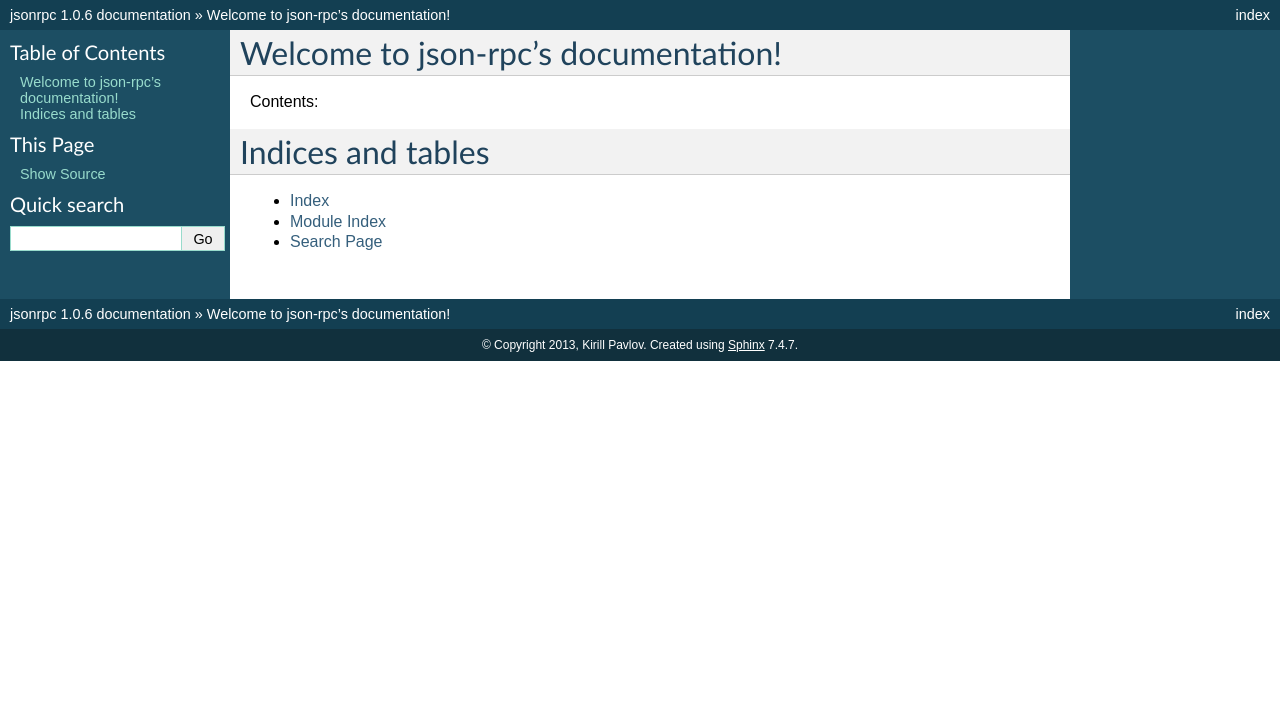
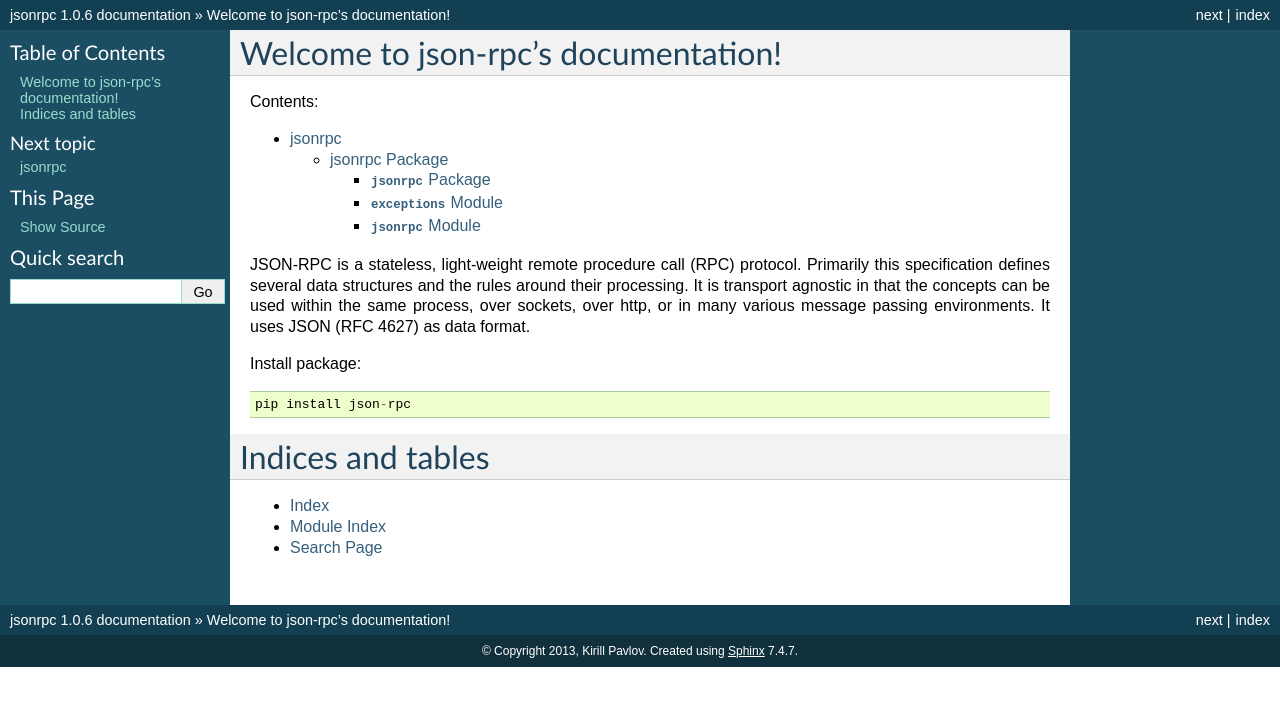
Before and after one commit to pavlov99/json-rpc, a Sphinx documentation site: the page built from docs/index.rst, in a window 1280 px wide. Shown: the top 706 px of the page. Built offline with Sphinx 7.4.7, drawn with Linux system fonts in a browser that asks for light colours.

Commit message:
init api documentation

```diff
--- a/docs/index.rst
+++ b/docs/index.rst
@@ -9,7 +9,16 @@
 Contents:
 
 .. toctree::
-   :maxdepth: 2
+   :maxdepth: 3
+
+   modules.rst
+
+JSON-RPC is a stateless, light-weight remote procedure call (RPC) protocol. Primarily this specification defines several data structures and the rules around their processing. It is transport agnostic in that the concepts can be used within the same process, over sockets, over http, or in many various message passing environments. It uses JSON (RFC 4627) as data format.
+
+
+Install package::
+
+    pip install json-rpc
 
 
 
--- /dev/null
+++ b/docs/jsonrpc.rst
@@ -0,0 +1,26 @@
+jsonrpc Package
+===============
+
+:mod:`jsonrpc` Package
+----------------------
+
+.. automodule:: jsonrpc.__init__
+    :members:
+    :undoc-members:
+    :show-inheritance:
+
+:mod:`exceptions` Module
+------------------------
+
+.. automodule:: jsonrpc.exceptions
+    :members:
+    :undoc-members:
+    :show-inheritance:
+
+:mod:`jsonrpc` Module
+---------------------
+
+.. automodule:: jsonrpc.jsonrpc
+    :members:
+    :undoc-members:
+    :show-inheritance:
--- /dev/null
+++ b/docs/modules.rst
@@ -0,0 +1,7 @@
+jsonrpc
+=======
+
+.. toctree::
+   :maxdepth: 4
+
+   jsonrpc
```
